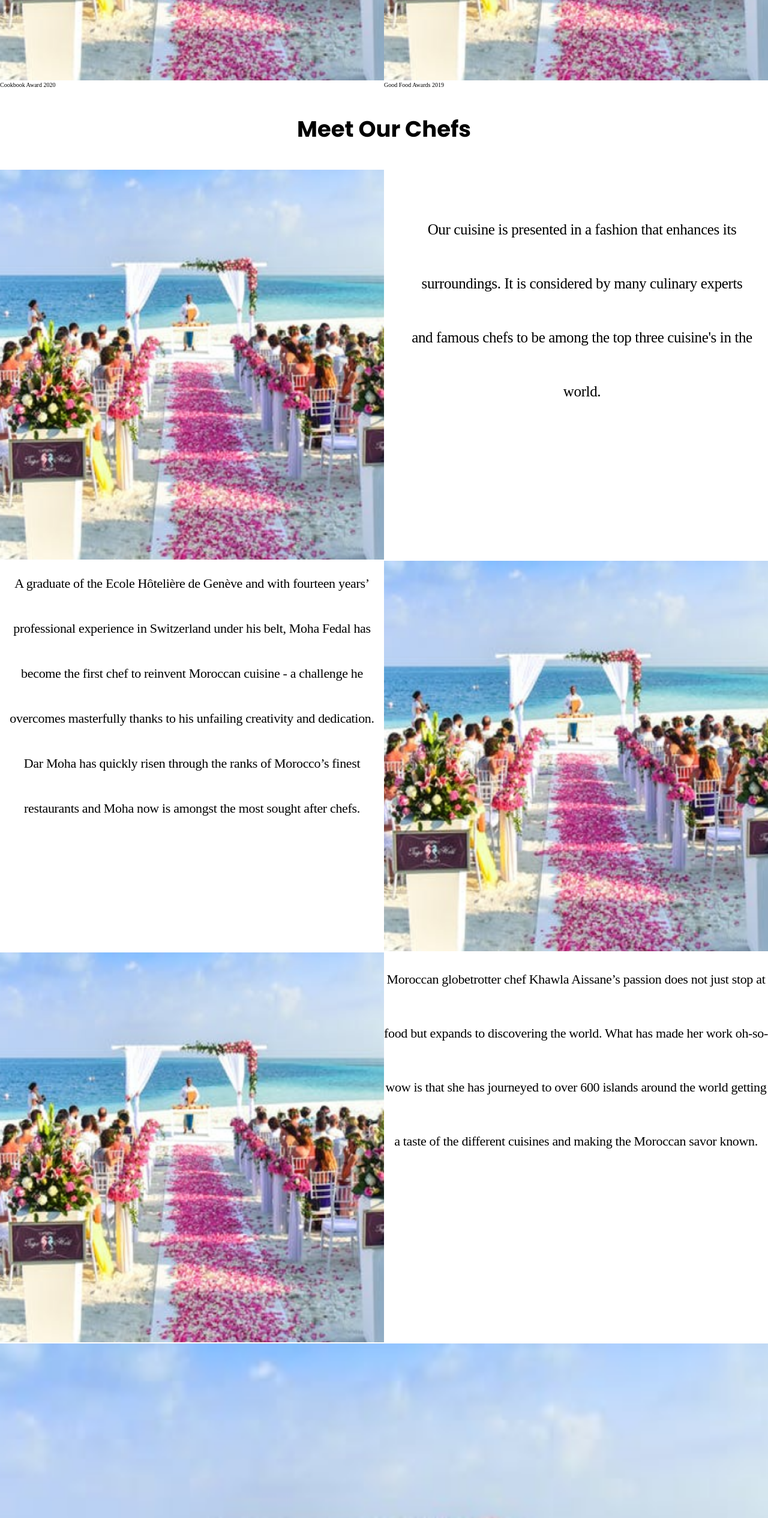
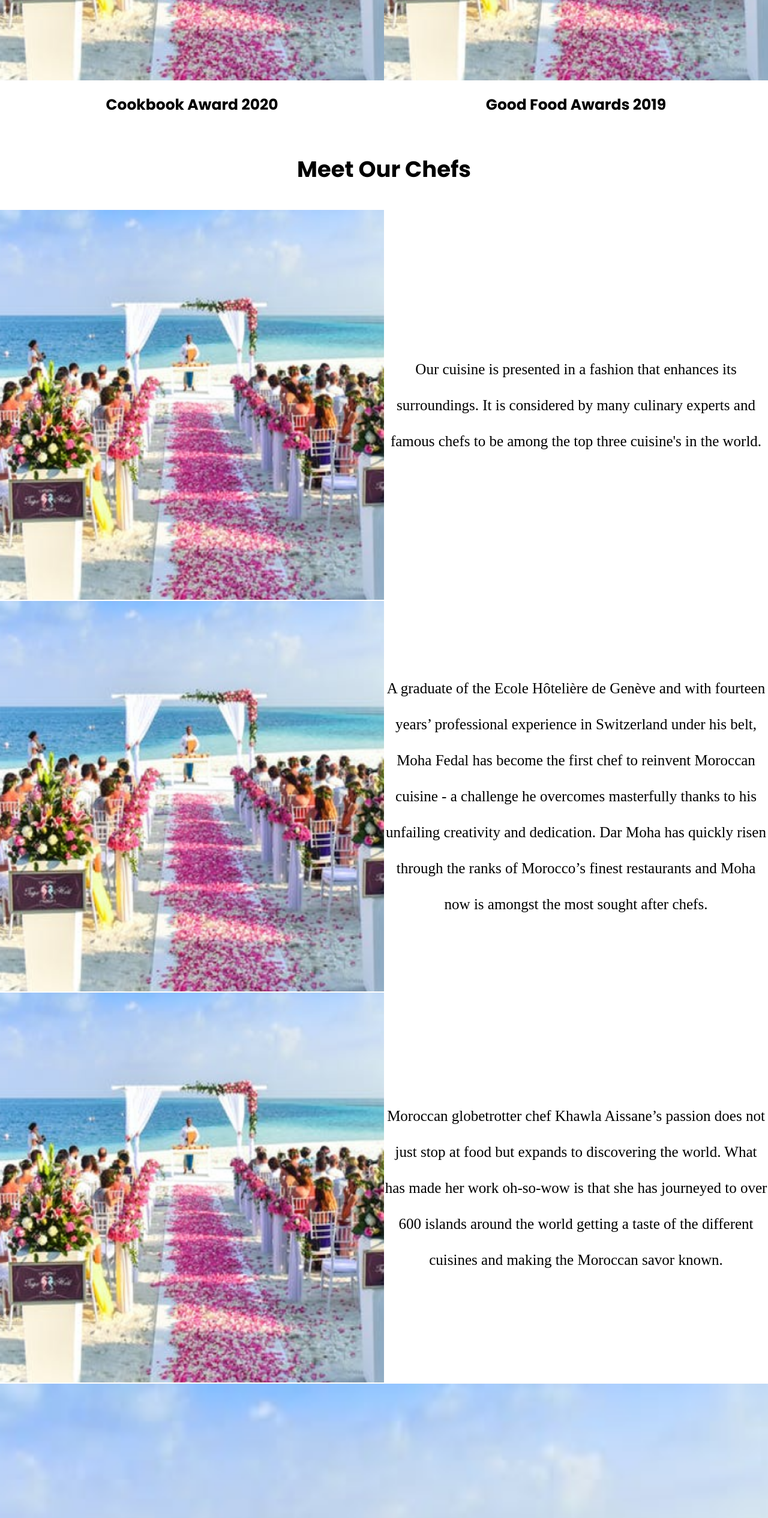
Before and after one commit to soukayna00/brief-5-Website-Showcase, a plain HTML site: page index.html in a window 1280 px wide. Shown: the part 4220-6751 px from the top of the page at 60% size. Drawn offline with Linux system fonts and the light colour scheme.

Commit message:
Soukaina's final changes Day 5

```diff
--- a/index.html
+++ b/index.html
@@ -229,11 +229,11 @@
  <section class="awardsGrid">
     <div class="award1">
          <img src="Data\Place Holders\Image Holder.png">
-         <p>Cookbook Award 2020</p>
+         <h4>Cookbook Award 2020</h4>
      </div>
    <div class="award2">
       <img src="Data\Place Holders\Image Holder.png">
-      <p>Good Food Awards 2019</p>
+      <h4>Good Food Awards 2019</h4>
     </div>
 
 </section>
--- a/style.css
+++ b/style.css
@@ -477,9 +477,10 @@ grid-template-columns: repeat(2,1fr);
   object-fit: cover;
 }
 
-.awardsGrid .p{
-  font-size: 35px;
+.awardsGrid h4{
+  font-size: 25px;
   font-family: 'Poppins', sans-serif;
+  padding: 20px  ;
 }
 h2{
     text-align: center;
@@ -488,65 +489,42 @@ h2{
     font-family: 'Poppins', sans-serif;
     color: black;
 }
-.chefsrow1{
+.chefsrow1, .chefsrow2, .chefsrow3,
+.storyrow1, .storyrow2, .storysrow3  {
   display: grid;
   grid-template-columns: repeat(2,1fr);
   grid-template-areas: "sidebar content";
+  align-items: center;
+  justify-content: center;
 
 }
 
-.text1{
+.text1, .text2, .text3, .texts1, .texts2, .texts3{
 
     grid-area: content;
-    text-align: center;
+    text-align:center;
     font-size: 25px;
-    letter-spacing:-0.015em;
-    line-height:90px ;
-    margin: 55px 25px 45px 45px;
+    line-height:60px ;
+    /* align-items: center;
+    justify-content: center; */
     }
     #chefa{
       width: 100%;
       object-fit: cover;
     }
 
-    .chefsrow2{
-        display: grid;
-        grid-template-columns: repeat(2,1fr);
-        grid-template-areas: " content sidebar";
 
-      }
 
-      .text2{
+     #chefb{
 
-          grid-area: content;
-          text-align: center;
-          font-size: 22px;
-          letter-spacing:-0.015em;
-          line-height:75px ;
-
-          }
-          #chefb{
-
-            width: 100%;
-            object-fit: cover;
-
-          }
-          .chefsrow3{
-            display: grid;
-            grid-template-columns: repeat(2,1fr);
-            grid-template-areas: "sidebar content";
+      width: 100%;
+      object-fit: cover;
 
           }
 
-          .text3{
 
-            grid-area: content;
-            text-align: center;
-            font-size: 22px;
-            letter-spacing:-0.015em;
-            line-height:90px ;
 
-              }
+
               #chefc{
                 width: 100%;
                 object-fit: cover;
@@ -561,15 +539,7 @@ h2{
 
             }
 
-            .texts1{
 
-                grid-area: content;
-                text-align: center;
-                font-size: 25px;
-                letter-spacing:-0.015em;
-                line-height:90px ;
-
-                }
                 #story1{
                   width: 100%;
                   object-fit: cover;
@@ -583,15 +553,6 @@ h2{
 
                   }
 
-                  .texts2{
-
-                      grid-area: content;
-                      text-align: center;
-                      font-size: 25px;
-                      letter-spacing:-0.015em;
-                      line-height:75px ;
-
-                      }
                       #story2{
 
                         width: 100%;
@@ -605,16 +566,6 @@ h2{
 
                       }
 
-
-                      .texts3{
-
-                        grid-area: content;
-                        text-align: center;
-                        font-size: 25px;
-                        letter-spacing:-0.015em;
-                        line-height:90px ;
-
-                          }
                           #story3{
 
                             width: 100%;
```
